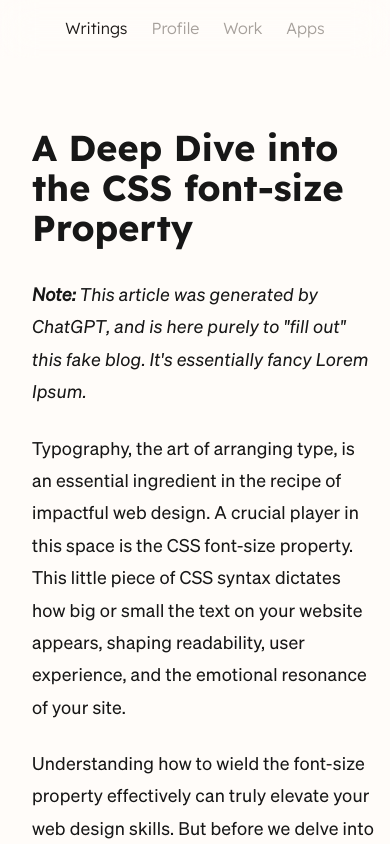
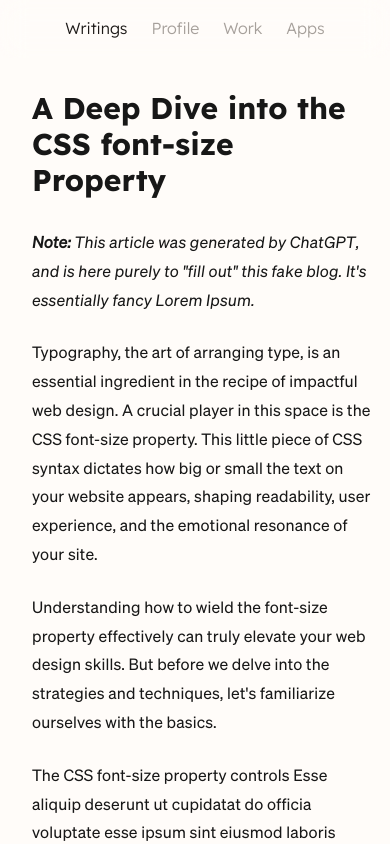
Before and after one commit to magerags/twttle, a Next.js app: page /writings/testing in a window 390 px wide. Shown: the top 844 px of the page. Built offline with nearby package versions, Linux system fonts and the light colour scheme.

Commit message:
more mobile optimisations

```diff
--- a/src/app/writings/[slug]/page.tsx
+++ b/src/app/writings/[slug]/page.tsx
@@ -28,14 +28,16 @@ async function BlogPost({ params }: Props) {
 
   return (
     <article className="prose lg:prose-xl mx-auto py-8 px-4 max-w-2xl">
-      <h1 className="text-4xl font-bold font-lexend mb-8">
+      <h1 className="text-3xl md:text-4xl font-bold font-lexend mb-8">
         {post.frontmatter.title}
       </h1>
       <div className="prose-blue whitespace-pre-wrap">
         <MDXRemote
           source={post.content}
           components={{
-            p: ({ children }) => <p className="text-lg">{children}</p>,
+            p: ({ children }) => (
+              <p className="text-md md:text-lg">{children}</p>
+            ),
           }}
         />
       </div>
--- a/src/components/LayoutWrapper.tsx
+++ b/src/components/LayoutWrapper.tsx
@@ -12,8 +12,6 @@ export default function LayoutWrapper({
   const isHomePage = pathname === "/";
 
   return (
-    <div className={!isHomePage ? "pt-24 pl-4 md:pl-48 md:pt-0" : ""}>
-      {children}
-    </div>
+    <div className={!isHomePage ? "pl-4 md:pl-48 md:pt-0" : ""}>{children}</div>
   );
 }
--- a/src/components/NavBar.tsx
+++ b/src/components/NavBar.tsx
@@ -18,7 +18,7 @@ export function NavBar() {
   }
 
   return (
-    <header className="fixed top-0 left-0 z-50 h-auto w-full backdrop-blur-lg md:h-full md:w-auto md:border-b-0 md:bg-transparent">
+    <header className=" h-auto w-full backdrop-blur-md md:h-full md:w-auto md:border-b-0 md:bg-transparent">
       <nav className="flex h-full flex-row items-center justify-between p-4 md:flex-col md:items-start md:justify-start md:p-8">
         <Link
           href="/"
```
